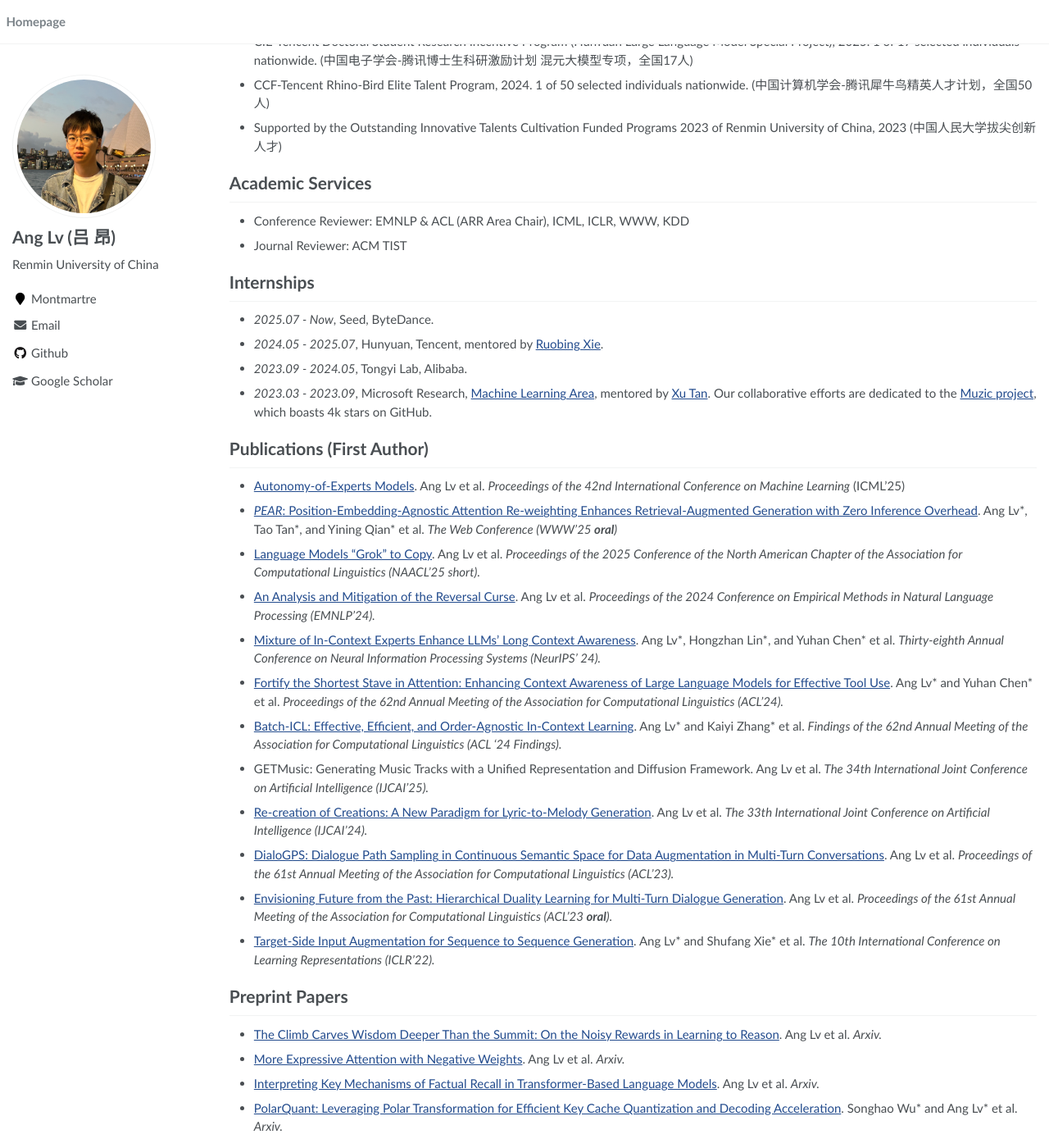
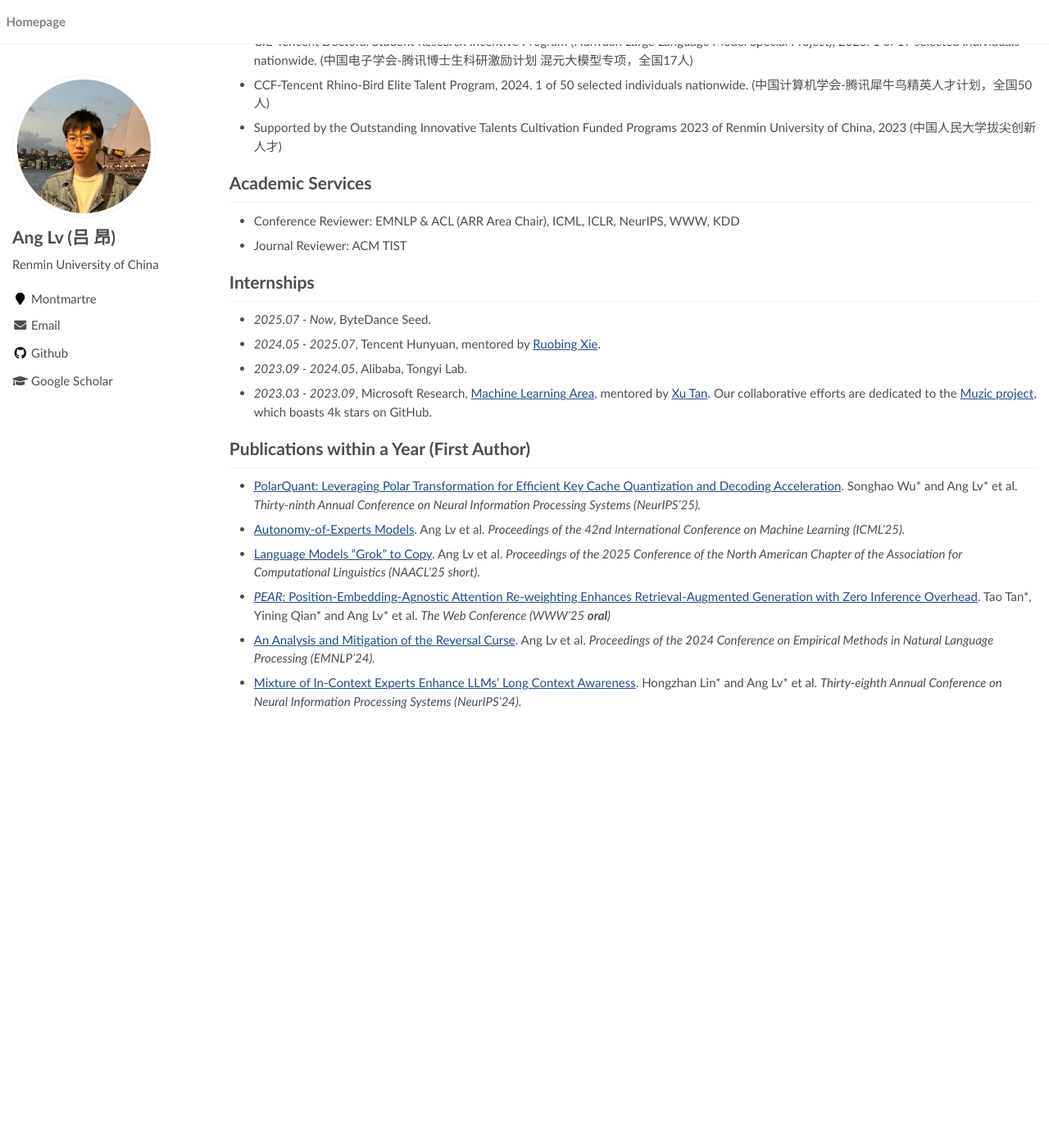
Before and after one commit to trestad/trestad.github.io, a Jekyll site: the page built from _pages/about.md, in a window 1280 px wide and 1400 px high, scrolled down 383 px. Shown: the whole window at 82% size. Built offline with Jekyll 4.4.1, drawn with Linux system fonts in a browser that asks for light colours; after the commit the page ends 1264 px from its top, so only the background shows below that; some of the changed text lies outside the part shown.

Commit message:
Update about.md

```diff
--- a/_pages/about.md
+++ b/_pages/about.md
@@ -12,13 +12,13 @@ redirect_from:
 
 I am currently a 4th year Ph.D. student at Gaoling School of Artificial Intelligence (GSAI) in Renmin University of China. I am dedicated to creating more powerful foundation language models.
 
-# News Within a Year
+# News within a Year
+
+- *July 2025*: I join ByteDance Seed.
 
 - *July 2025*: Our paper [HoPE: A Novel Positional Encoding Without Long-Term Decay for Enhanced Context Awareness and Extrapolation](https://aclanthology.org/2025.acl-long.1123/) is awarded an [ACL 2025 SAC Highlights](https://2025.aclweb.org/program/awards/) (Top 1.5%).
 
-- *July 2025*: I join ByteDance Seed.
-
-- *May 2025*: [Autonomy-of-Experts Models](https://arxiv.org/pdf/2501.13074) is accepted by ICML 2025.
+- *May 2025*: [Autonomy-of-Experts Models](https://icml.cc/virtual/2025/poster/46286) is accepted by ICML 2025.
 
 - *Nov 2024*: I am awarded the 2024 CIE-Tencent Doctoral Student Research Incentive Program (HunYuan Large Language Model Special Project).
 
@@ -31,47 +31,25 @@ I am currently a 4th year Ph.D. student at Gaoling School of Artificial Intellig
 China, 2023 (中国人民大学拔尖创新人才)
 
 # Academic Services
-- Conference Reviewer: EMNLP & ACL (ARR Area Chair), ICML, ICLR, WWW, KDD
+- Conference Reviewer: EMNLP & ACL (ARR Area Chair), ICML, ICLR, NeurIPS, WWW, KDD
 - Journal Reviewer: ACM TIST
 
 # Internships
-- *2025.07 - Now*, Seed, ByteDance.
-- *2024.05 - 2025.07*, Hunyuan, Tencent, mentored by [Ruobing Xie](https://ruobingxie.github.io/).
-- *2023.09 - 2024.05*, Tongyi Lab, Alibaba.
+- *2025.07 - Now*, ByteDance Seed.
+- *2024.05 - 2025.07*, Tencent Hunyuan, mentored by [Ruobing Xie](https://ruobingxie.github.io/).
+- *2023.09 - 2024.05*, Alibaba, Tongyi Lab.
 - *2023.03 - 2023.09*, Microsoft Research, [Machine Learning Area](https://www.microsoft.com/en-us/research/group/machine-learning-research-group/), mentored by [Xu Tan](https://scholar.google.co.jp/citations?user=tob-U1oAAAAJ&hl=en). Our collaborative efforts are dedicated to the [Muzic project](https://github.com/microsoft/muzic), which boasts 4k stars on GitHub.
 
-# Publications (First Author)
+# Publications within a Year (First Author)
 
-- [Autonomy-of-Experts Models](https://icml.cc/virtual/2025/poster/46286). Ang Lv et al. *Proceedings of the 42nd International Conference on Machine Learning* (ICML'25)
+- [PolarQuant: Leveraging Polar Transformation for Efficient Key Cache Quantization and Decoding Acceleration](https://www.arxiv.org/pdf/2502.00527). Songhao Wu\* and Ang Lv\* et al. *Thirty-ninth Annual Conference on Neural Information Processing Systems (NeurIPS'25).*
 
-- [*PEAR*: Position-Embedding-Agnostic Attention Re-weighting Enhances Retrieval-Augmented Generation with Zero Inference Overhead](https://dl.acm.org/doi/10.1145/3696410.3714795). Ang Lv\*, Tao Tan\*, and Yining Qian\* et al. *The Web Conference (WWW'25 **oral**)*
+- [Autonomy-of-Experts Models](https://icml.cc/virtual/2025/poster/46286). Ang Lv et al. *Proceedings of the 42nd International Conference on Machine Learning (ICML'25).*
 
 - [Language Models "Grok" to Copy](https://aclanthology.org/2025.naacl-short.61/). Ang Lv et al. *Proceedings of the 2025 Conference of the North American Chapter of the Association for Computational Linguistics (NAACL'25 short).*
 
+- [*PEAR*: Position-Embedding-Agnostic Attention Re-weighting Enhances Retrieval-Augmented Generation with Zero Inference Overhead](https://dl.acm.org/doi/10.1145/3696410.3714795). Tao Tan\*, Yining Qian\* and Ang Lv\* et al. *The Web Conference (WWW'25 **oral**)*
+
 - [An Analysis and Mitigation of the Reversal Curse](https://aclanthology.org/2024.emnlp-main.754/). Ang Lv et al. *Proceedings of the 2024 Conference on Empirical Methods in Natural Language Processing (EMNLP'24).*
 
-- [Mixture of In-Context Experts Enhance LLMs’ Long Context Awareness](https://openreview.net/forum?id=RcPHbofiCN). Ang Lv\*, Hongzhan Lin\*, and Yuhan Chen\* et al. *Thirty-eighth Annual Conference on Neural Information Processing Systems (NeurIPS' 24).*
-
-- [Fortify the Shortest Stave in Attention: Enhancing Context Awareness of Large Language Models for Effective Tool Use](https://aclanthology.org/2024.acl-long.601/). Ang Lv\* and Yuhan Chen\* et al. *Proceedings of the 62nd Annual Meeting of the Association for Computational Linguistics (ACL'24).*
-
-- [Batch-ICL: Effective, Efficient, and Order-Agnostic In-Context Learning](https://aclanthology.org/2024.findings-acl.638/). Ang Lv\* and Kaiyi Zhang\* et al. *Findings of the 62nd Annual Meeting of the Association for Computational Linguistics (ACL '24 Findings).*
-
-- GETMusic: Generating Music Tracks with a Unified Representation and Diffusion Framework. Ang Lv et al. *The 34th International Joint Conference on Artificial Intelligence (IJCAI'25).*
-
-- [Re-creation of Creations: A New Paradigm for Lyric-to-Melody Generation](https://www.ijcai.org/proceedings/2024/0853). Ang Lv et al. *The 33th International Joint Conference on Artificial Intelligence (IJCAI'24).*
-
-- [DialoGPS: Dialogue Path Sampling in Continuous Semantic Space for Data Augmentation in Multi-Turn Conversations](https://aclanthology.org/2023.acl-long.70/). Ang Lv et al. *Proceedings of the 61st Annual Meeting of the Association for Computational Linguistics (ACL'23).*
-
-- [Envisioning Future from the Past: Hierarchical Duality Learning for Multi-Turn Dialogue Generation](https://aclanthology.org/2023.acl-long.407/). Ang Lv et al. *Proceedings of the 61st Annual Meeting of the Association for Computational Linguistics (ACL'23 **oral**).*
-
-- [Target-Side Input Augmentation for Sequence to Sequence Generation](https://openreview.net/forum?id=pz1euXohm4H). Ang Lv\* and Shufang Xie\* et al. *The 10th International Conference on Learning Representations (ICLR'22).*
-
-# Preprint Papers
-
-- [The Climb Carves Wisdom Deeper Than the Summit: On the Noisy Rewards in Learning to Reason](https://arxiv.org/pdf/2505.22653). Ang Lv et al. *Arxiv.*
-
-- [More Expressive Attention with Negative Weights](https://arxiv.org/pdf/2411.07176). Ang Lv et al. *Arxiv.*
-
-- [Interpreting Key Mechanisms of Factual Recall in Transformer-Based Language Models](https://arxiv.org/pdf/2403.19521). Ang Lv et al. *Arxiv.*
-
-- [PolarQuant: Leveraging Polar Transformation for Efficient Key Cache Quantization and Decoding Acceleration](https://www.arxiv.org/pdf/2502.00527). Songhao Wu\* and Ang Lv\* et al. *Arxiv.*
+- [Mixture of In-Context Experts Enhance LLMs’ Long Context Awareness](https://openreview.net/forum?id=RcPHbofiCN). Hongzhan Lin\* and Ang Lv\* et al. *Thirty-eighth Annual Conference on Neural Information Processing Systems (NeurIPS'24).*
```
